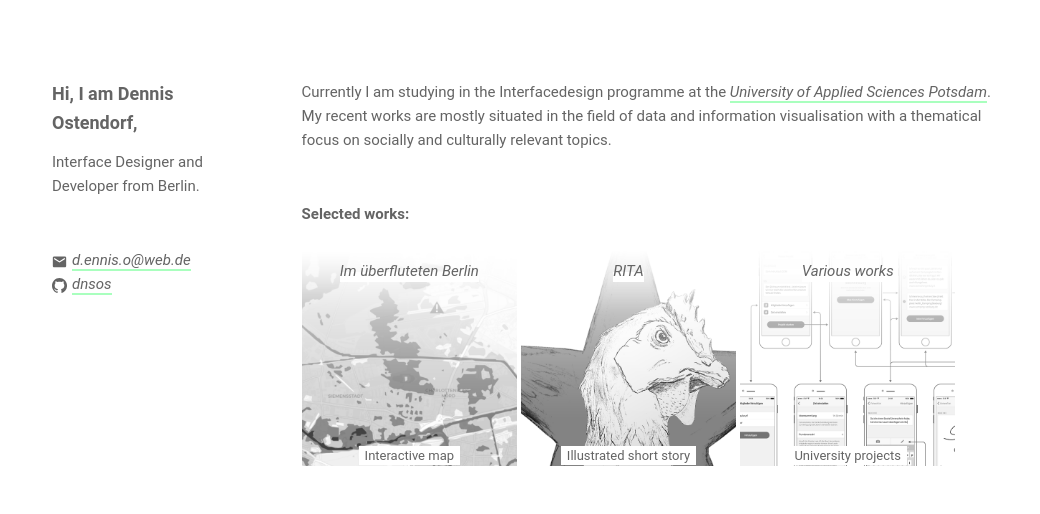
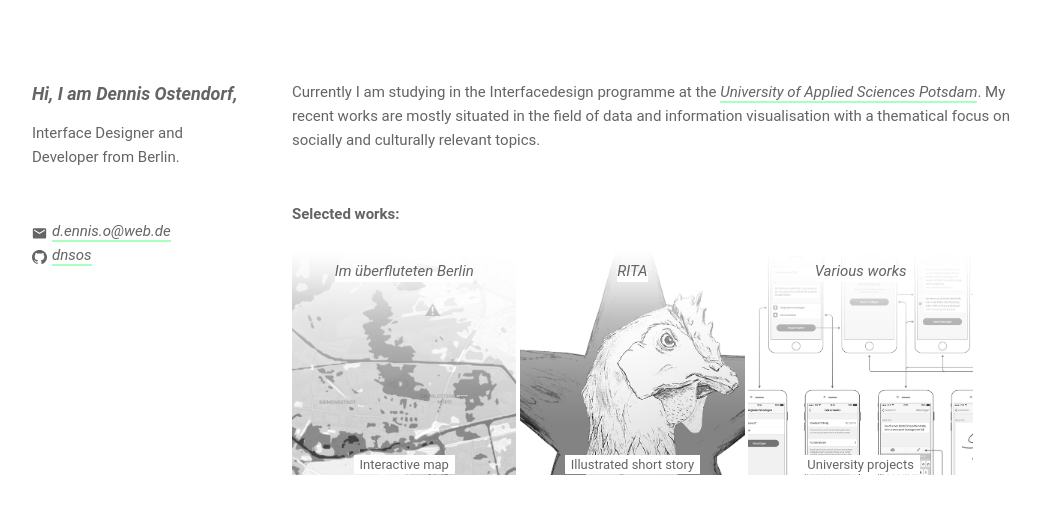
Before and after one commit to dnsos/deinns, a Jekyll site: the page built from index.html, in a window 1280 px wide. Shown: the top 514 px of the page, without its empty margins (108-1148 px from the left). Built offline with Jekyll 4.4.1, drawn with Linux system fonts in a browser that asks for light colours.

Commit message:
More style changes

```diff
--- a/_layouts/default.html
+++ b/_layouts/default.html
@@ -23,7 +23,7 @@
         <section class="three columns intro--sticky">
 
           <section class="intro">
-            <h1 class="headline--highlighted"><span>Hi, I am Dennis Ostendorf,</span></h1>
+            <a href="{{site.baseurl}}"><h1 class="headline--highlighted"><span>Hi, I am Dennis Ostendorf,</span></h1></a>
             <p><span>Interface Designer and Developer from Berlin.</span></p>
           </section>
 
--- a/_layouts/project.html
+++ b/_layouts/project.html
@@ -1,7 +1,6 @@
 ---
 layout: default
 ---
-<p><a href="{{site.baseurl}}">Back to overview</a></p>
 
 <section class="project__detail--wrapper">
 
--- a/_scss/_style.scss
+++ b/_scss/_style.scss
@@ -12,7 +12,7 @@
 .container {
   position: relative;
   width: 100%;
-  max-width: 960px;
+  max-width: 1000px;
   margin: 0 auto;
   padding: 40px 20px 0;
   box-sizing: border-box; }
@@ -421,6 +421,9 @@
    span {
      box-shadow: $underlined;
    }
+   a {
+     font-style: normal;
+   }
  }
 
 }
```
